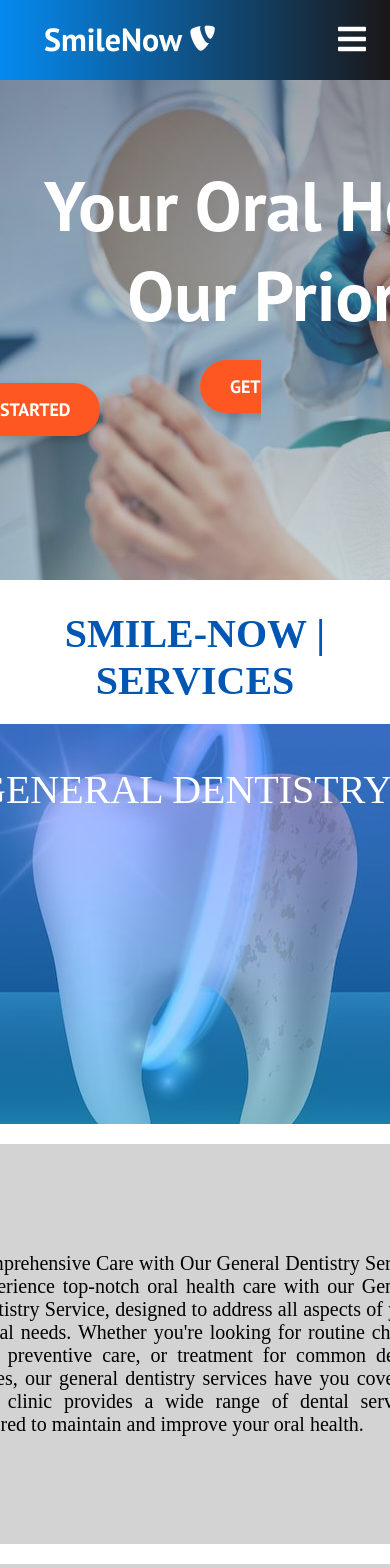
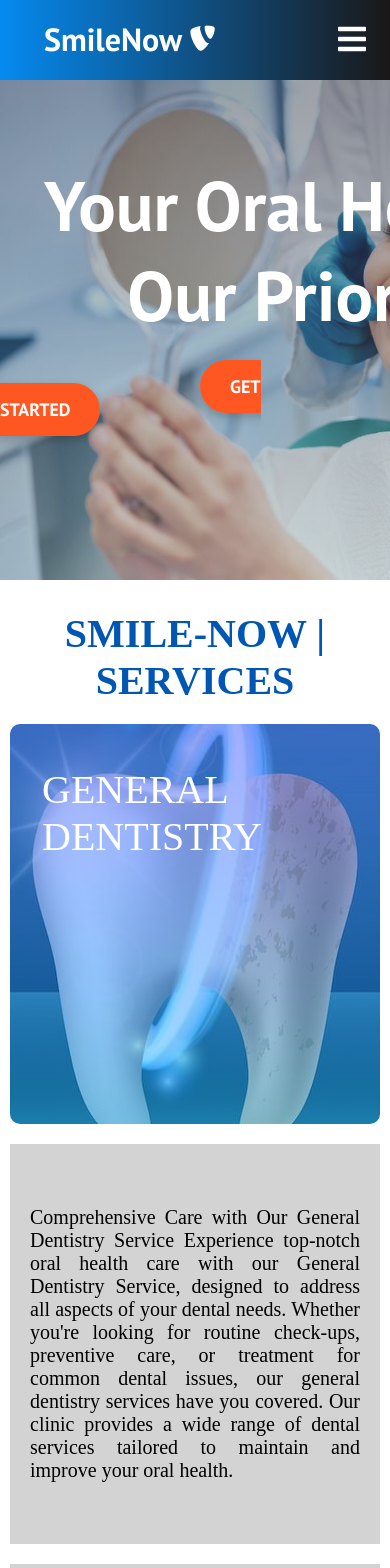
Before and after one commit to Anuoluwapo25/Smile-Now, a React (Create React App) app in the folder client/: page / in a window 390 px wide. Shown: the top 1568 px of the page. Built offline with nearby package versions, Linux system fonts and the light colour scheme.

Commit message:
Resolved flex issues on ddifferent display sizes.

```diff
--- a/client/src/components/service.css
+++ b/client/src/components/service.css
@@ -83,9 +83,20 @@ h1.heading {
 }
 
 .col__3, .col__2 {
-   flex: 0 0 500px;
+   flex: 1 0 33%;
    margin: 10px;
    height: 400px;
+}
+@media (max-width: 1200px) {
+   .col__3, .col__2 {
+       flex: 1 0 45%;
+   }
+}
+
+@media (max-width: 800px) {
+   .col__3, .col__2 {
+       flex: 1 0 90%;
+   }
 }
 
 .col__2.text-section {
```
